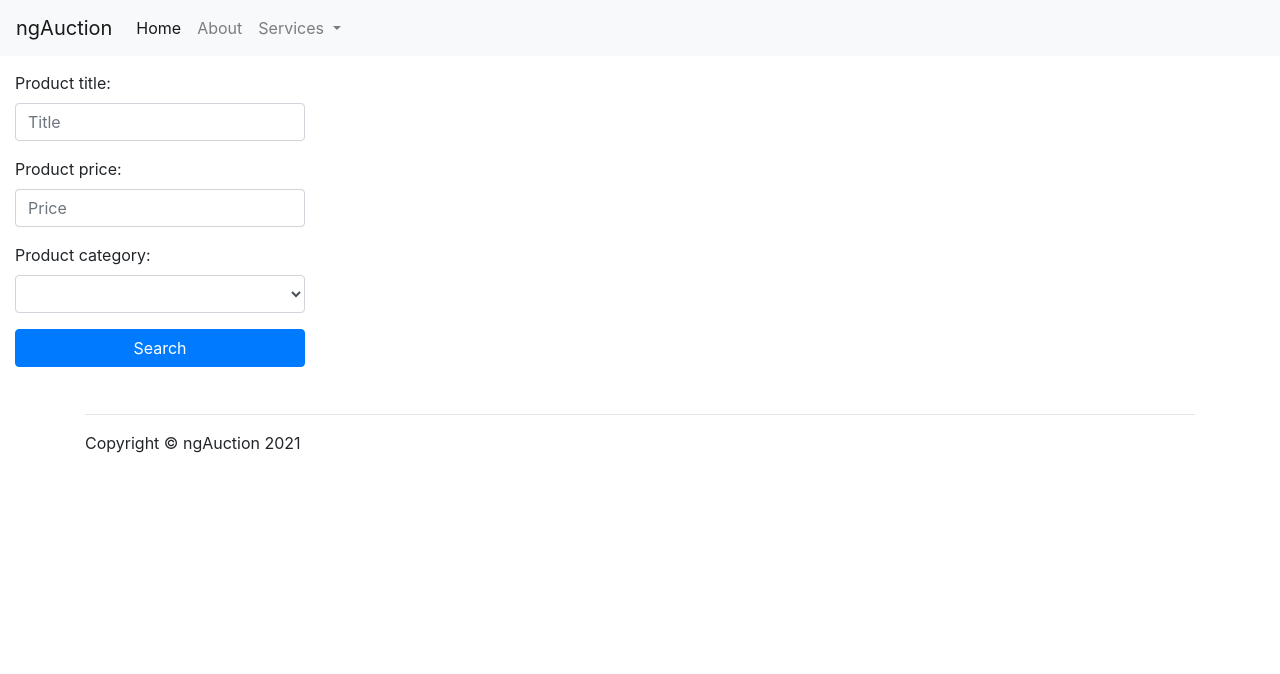
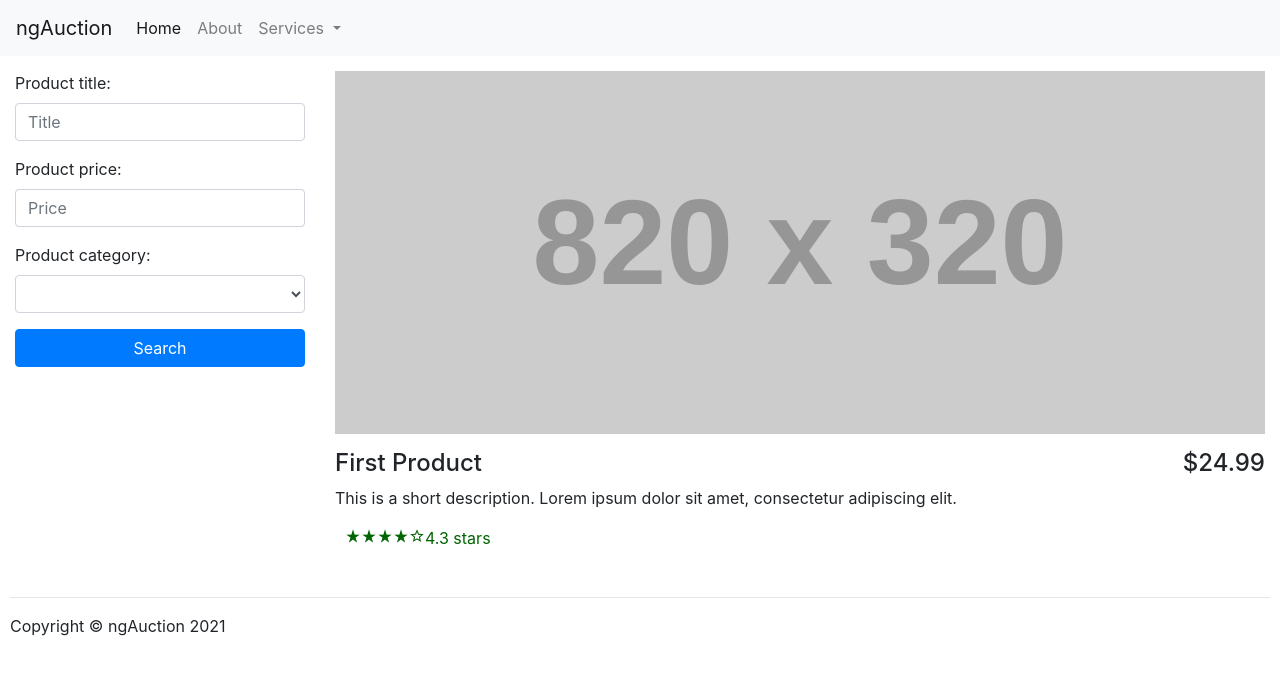
Before and after one commit to EunsangJeon/angular-auction, an Angular app in the folder ngAuction/: page /products/0 in a window 1280 px wide. Before the commit this address led to /. Shown: the top 674 px of the page. Built offline with nearby package versions, Linux system fonts and the light colour scheme.

Commit message:
basic router

```diff
--- a/ngAuction/src/app/app-routing.module.ts
+++ b/ngAuction/src/app/app-routing.module.ts
@@ -1,9 +1,11 @@
 import { NgModule } from '@angular/core';
 import { RouterModule, Routes } from '@angular/router';
 import { HomeComponent } from './home/home.component';
+import { ProductDetailComponent } from './product-detail/product-detail.component';
 
 const routes: Routes = [
   {path: '', component: HomeComponent},
+  {path: 'products/:productId', component: ProductDetailComponent},
 ];
 
 @NgModule({
--- a/ngAuction/src/app/app.component.html
+++ b/ngAuction/src/app/app.component.html
@@ -1,6 +1,6 @@
 <nga-navbar></nga-navbar>
 
-<div class="main-div">
+<div class="main-div container-fluid">
   <div class="row">
     <div class="col-md-3 col-lg-3">
       <nga-search></nga-search>
--- a/ngAuction/src/app/footer/footer.component.css
+++ b/ngAuction/src/app/footer/footer.component.css
@@ -0,0 +1,4 @@
+.margined-footer {
+  padding-left: 10px;
+  padding-right: 10px;
+}
--- a/ngAuction/src/app/footer/footer.component.html
+++ b/ngAuction/src/app/footer/footer.component.html
@@ -1,8 +1,8 @@
-<div class="container">
+<div class="margined-footer container-fluid">
   <hr/>
   <footer>
     <div class="row">
-      <div class="col-lg-12">
+      <div class="col-md-12">
         <p>Copyright &copy; ngAuction 2021</p>
       </div>
     </div>
--- a/ngAuction/src/app/home/home.component.html
+++ b/ngAuction/src/app/home/home.component.html
@@ -1,10 +1,12 @@
-<div class="row">
-  <div class="col-md-12 col-sm-12 col-md-12">
-    <nga-carousel></nga-carousel>
+<div>
+  <div class="row">
+    <div class="col-md-12">
+      <nga-carousel></nga-carousel>
+    </div>
   </div>
 </div>
 <div class="row product-list">
-  <div *ngFor="let product of products" class="col-sm-4 col-lg-4 col-md-4">
+  <div *ngFor="let product of products" class="col-sm-4">
     <nga-product-item [product]="product"></nga-product-item>
   </div>
 </div>
--- a/ngAuction/src/app/product-detail/product-detail.component.css
+++ b/ngAuction/src/app/product-detail/product-detail.component.css
@@ -0,0 +1,13 @@
+.ratings {
+  color: darkgreen;
+  padding-left: 10px;
+  padding-right: 10px;
+}
+
+img {
+  width: 100%;
+}
+
+.product-detail-div {
+  padding-top: 15px;
+}
--- a/ngAuction/src/app/product-detail/product-detail.component.html
+++ b/ngAuction/src/app/product-detail/product-detail.component.html
@@ -1 +1,11 @@
-<p>product-detail works!</p>
+<div class="thumbnail">
+  <img src="http://placehold.it/820x320"/>
+  <div class="product-detail-div">
+    <h4 class="float-right">{{product.price | currency}}</h4>
+    <h4>{{product.title}}</h4>
+    <p>{{product.description}}</p>
+  </div>
+  <div class="ratings">
+    <p><nga-stars [rating]="product.rating"></nga-stars></p>
+  </div>
+</div>
--- a/ngAuction/src/app/product-detail/product-detail.component.ts
+++ b/ngAuction/src/app/product-detail/product-detail.component.ts
@@ -1,4 +1,6 @@
 import { Component, OnInit } from '@angular/core';
+import { Product, ProductService } from '../shared/product.service';
+import { ActivatedRoute } from '@angular/router';
 
 @Component({
   selector: 'nga-product-detail',
@@ -7,10 +9,20 @@ import { Component, OnInit } from '@angular/core';
 })
 export class ProductDetailComponent implements OnInit {
 
-  constructor() {
+  product: Product = {
+    id: -1,
+    title: 'N/A',
+    price: 0.0,
+    rating: 0.0,
+    description: 'N/A',
+    categories: ['N/A'],
+  };
+
+  constructor(private route: ActivatedRoute, private productService: ProductService) {
   }
 
   ngOnInit(): void {
+    const prodId: number = parseInt(this.route.snapshot.params.productId, 10);
+    this.product = this.productService.getProductById(prodId);
   }
-
 }
--- a/ngAuction/src/app/product-item/product-item.component.html
+++ b/ngAuction/src/app/product-item/product-item.component.html
@@ -1,7 +1,7 @@
 <div class="thumbnail">
   <img src="http://placehold.it/320x150"/>
   <div class="caption">
-    <h4>{{product.price | currency}}</h4>
+    <h4 class="float-right">{{product.price | currency}}</h4>
     <h4><a [routerLink]="['/products', product.id]">{{product.title}}</a></h4>
     <p>{{product.description}}</p>
     <div class="ratings">
--- a/ngAuction/src/app/shared/product.service.ts
+++ b/ngAuction/src/app/shared/product.service.ts
@@ -12,13 +12,20 @@ export class ProductService {
     return products;
   }
 
-  getProductById(productId: number): Product | null {
+  getProductById(productId: number): Product {
     const product = products.find(p => p.id === productId);
     if (product) {
       return product;
     }
     else {
-      throw new Error('No such product in stock');
+      return {
+        id: -1,
+        title: 'N/A',
+        price: 0.0,
+        rating: 0.0,
+        description: 'N/A',
+        categories: ['N/A'],
+      };
     }
   }
 }
```
Also changed, not shown: ngAuction/src/app/home/home.component.css (line endings or trailing spaces).
